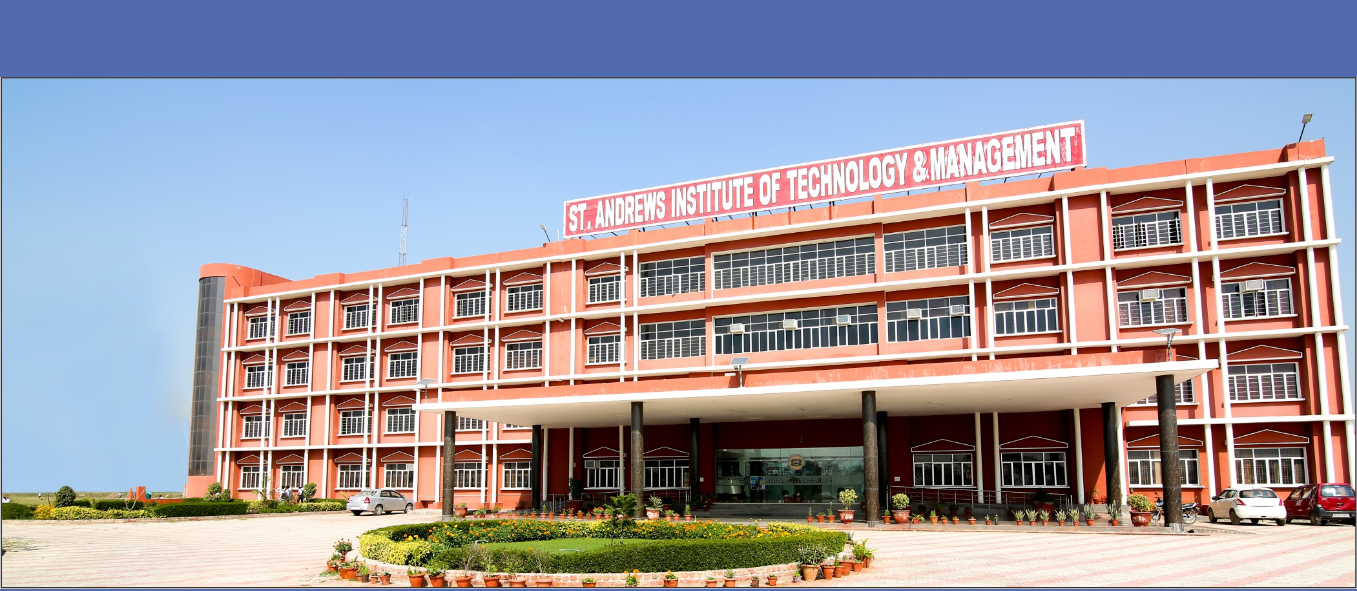
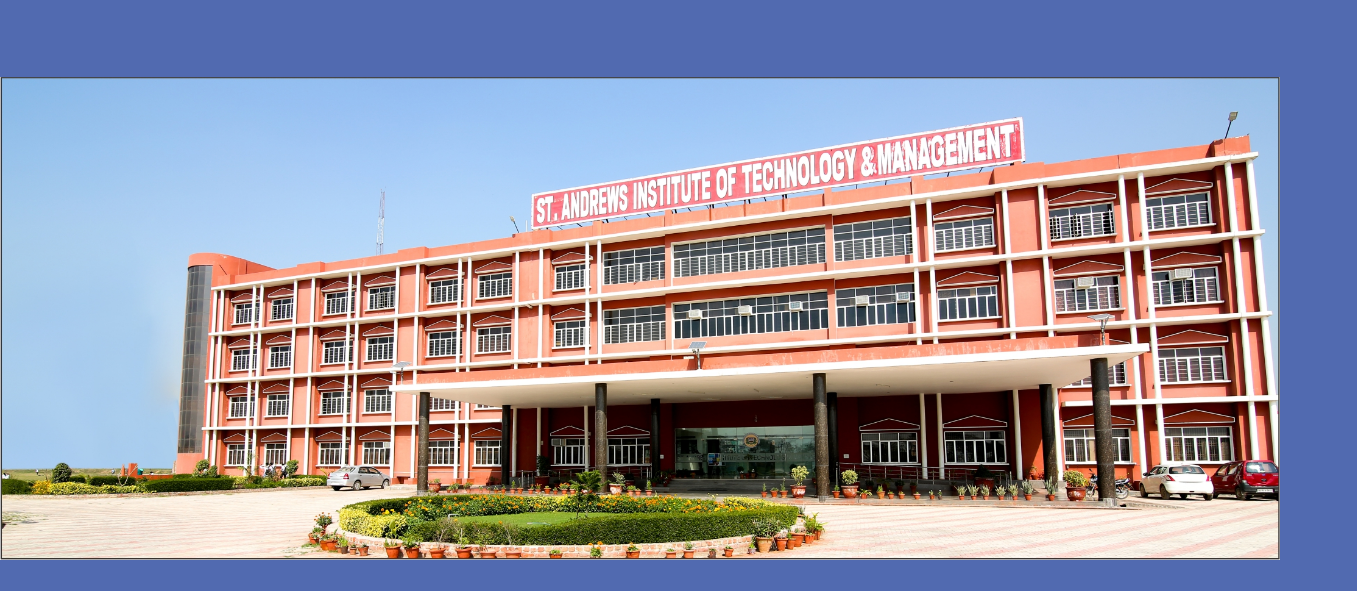
Before and after one commit to sonal-jk/html-practise, a plain HTML site: page site 2/index.html in a window 1280 px wide. Shown: the part 233-824 px from the top of the page, 1357 px wide, since content can reach past the window. Drawn offline with Linux system fonts and the light colour scheme.

Commit message:
commit and push

```diff
--- a/site 2/css/style.css
+++ b/site 2/css/style.css
@@ -55,7 +55,7 @@
 }
 
 #college{
-    width: 106vw;
+    width: 100%;
     margin:40px 0px 20px 0px ;
 
 
```
